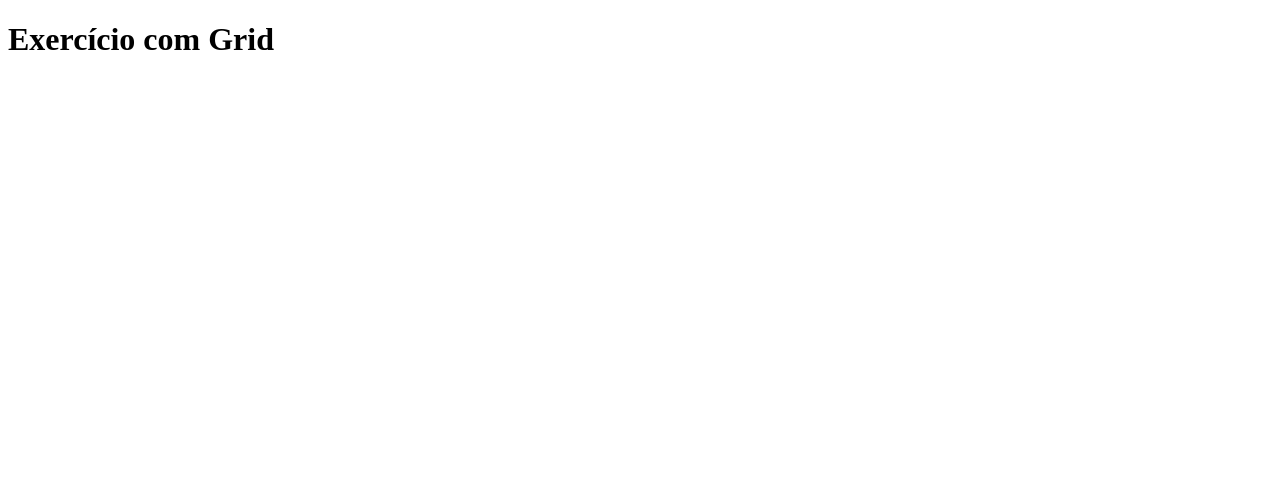
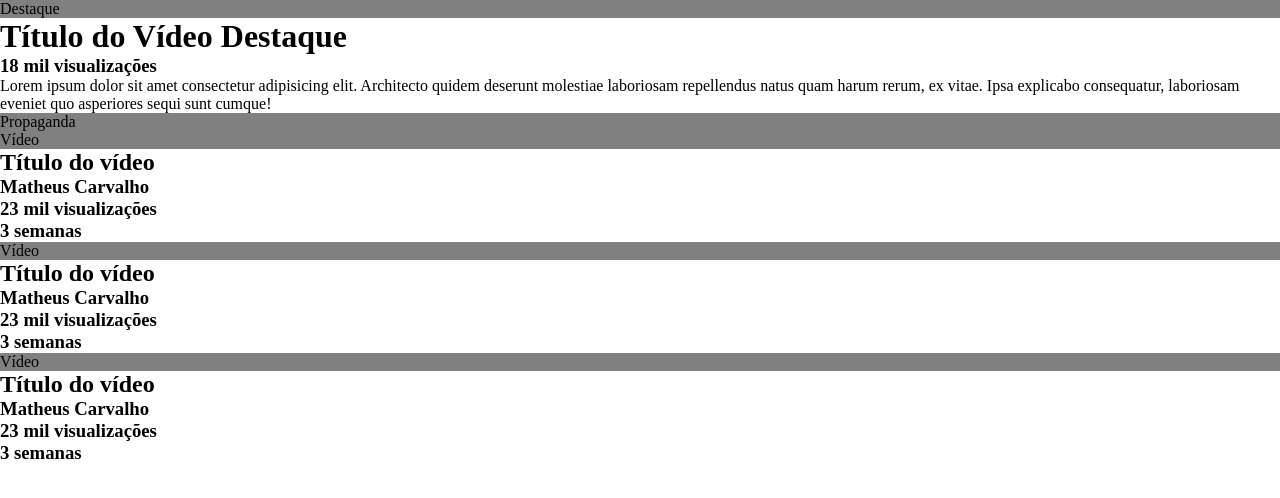
Before and after one commit to MatheusCarvalh0/Tabelas.DevQuest, a plain HTML site: page Exercicios/layout com grid/index.html in a window 1280 px wide. Drawn offline with Linux system fonts and the light colour scheme.

Commit message:
Finalização do HTML báscio

```diff
--- a/Exercicios/layout com grid/index.html
+++ b/Exercicios/layout com grid/index.html
@@ -8,6 +8,33 @@
     <link rel="stylesheet" href="./src/reset.css">
 </head>
 <body>
-    <h1>Exercício com Grid</h1>
+    <main class="container">
+        <div class="destaque">Destaque</div>
+        <h1>Título do Vídeo Destaque</h1>
+        <h3>18 mil visualizações</h3>
+        <p>Lorem ipsum dolor sit amet consectetur adipisicing elit. Architecto quidem deserunt molestiae laboriosam repellendus natus quam harum rerum, ex vitae. Ipsa explicabo consequatur, laboriosam eveniet quo asperiores sequi sunt cumque!</p>
+        <div class="propaganda">Propaganda</div>
+        <aside class="video-lateral">
+            <div>Vídeo</div>
+            <h1>Título do vídeo</h1>
+            <h3>Matheus Carvalho</h3>
+            <h3>23 mil visualizações</h3>
+            <h3>3 semanas</h3>
+        </aside>
+        <aside class="video-lateral">
+            <div>Vídeo</div>
+            <h1>Título do vídeo</h1>
+            <h3>Matheus Carvalho</h3>
+            <h3>23 mil visualizações</h3>
+            <h3>3 semanas</h3>
+        </aside>
+        <aside class="video-lateral">
+            <div>Vídeo</div>
+            <h1>Título do vídeo</h1>
+            <h3>Matheus Carvalho</h3>
+            <h3>23 mil visualizações</h3>
+            <h3>3 semanas</h3>
+        </aside>
+    </main>
 </body>
 </html>
--- a/Exercicios/layout com grid/src/reset.css
+++ b/Exercicios/layout com grid/src/reset.css
@@ -0,0 +1,5 @@
+*{
+    box-sizing: border-box;
+    margin: 0;
+    padding: 0;
+}
--- a/Exercicios/layout com grid/src/style.css
+++ b/Exercicios/layout com grid/src/style.css
@@ -0,0 +1,5 @@
+
+
+div{
+    background-color: gray;
+}
```
